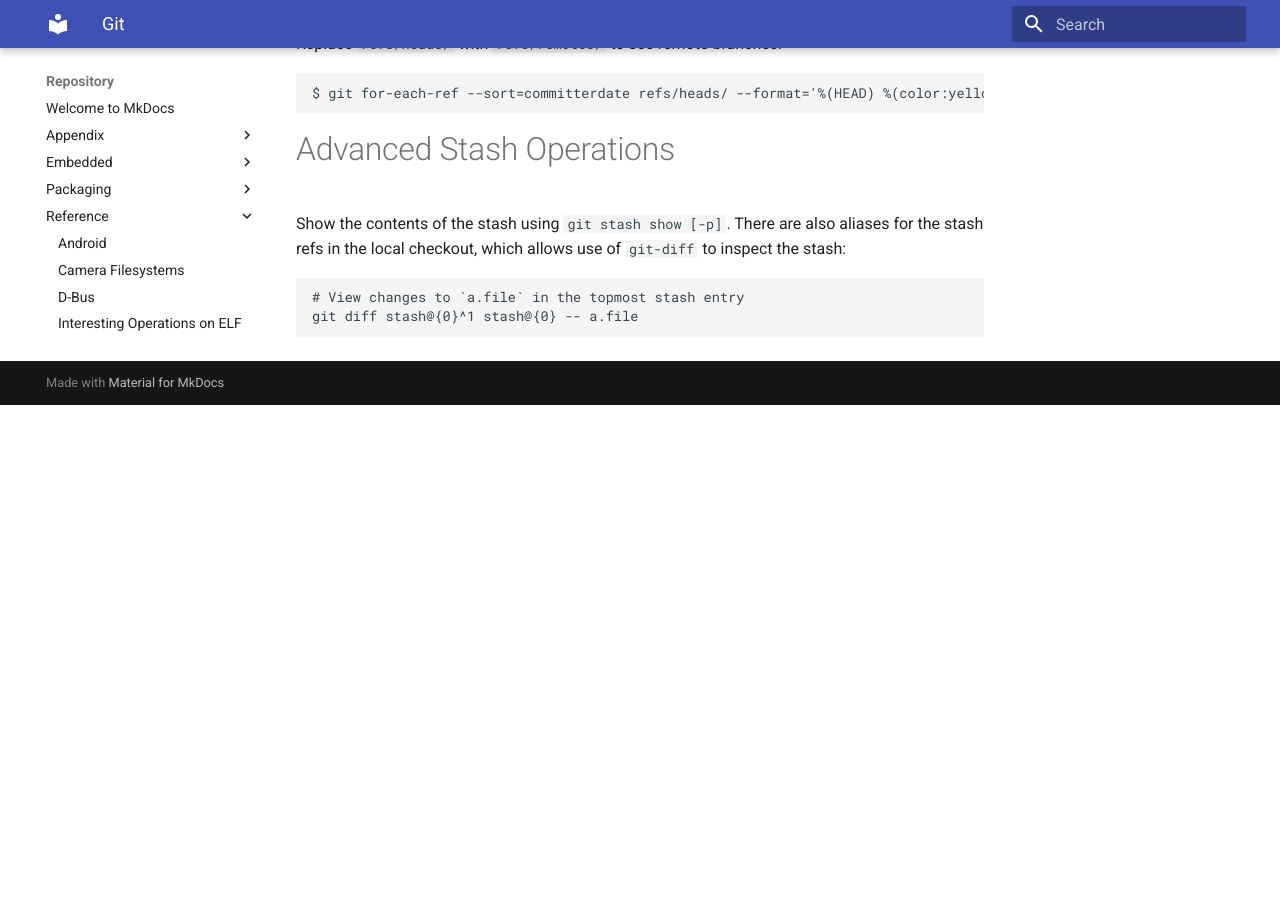
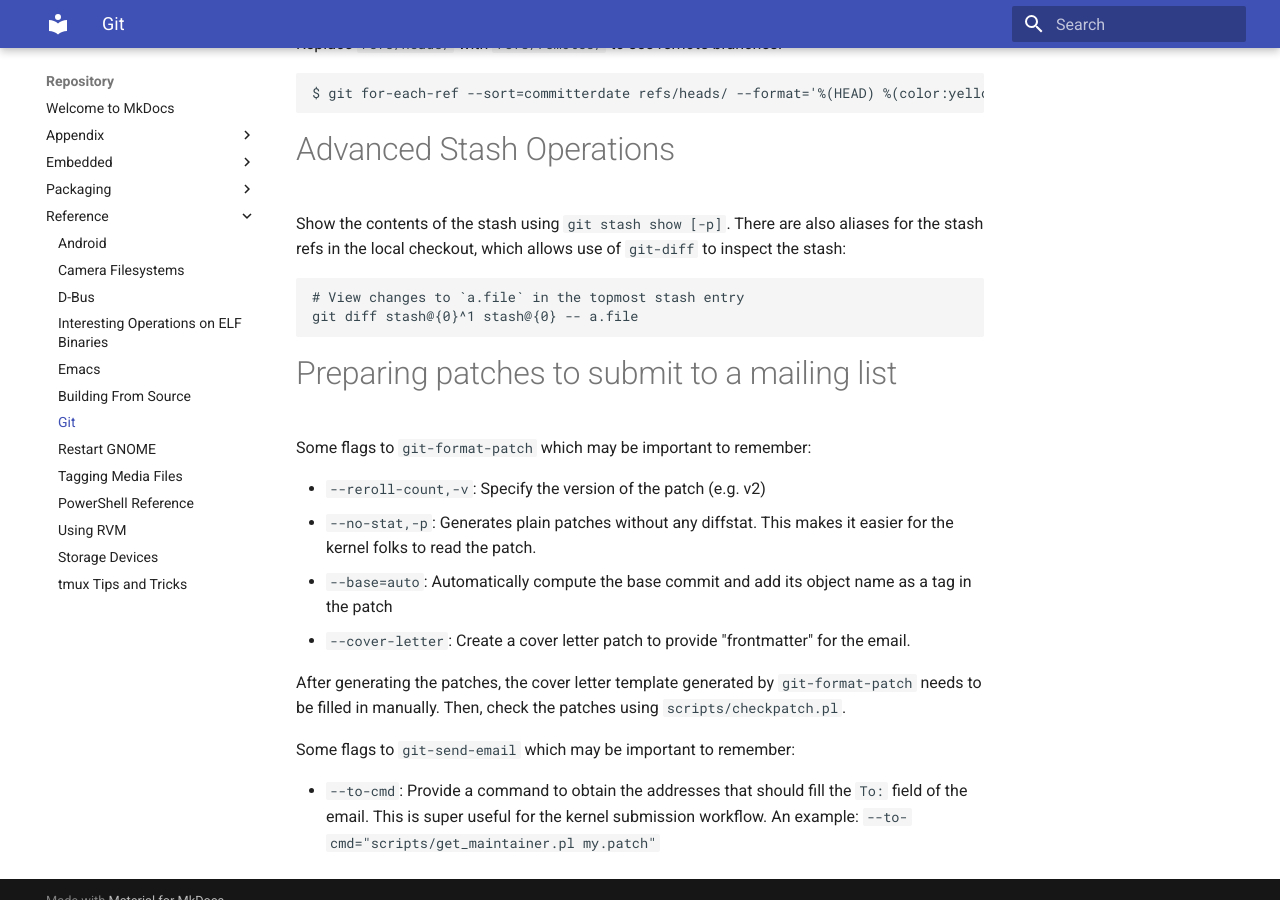
Before and after one commit to AmateurECE/twardyece-repository, an MkDocs documentation site: the page built from docs/Reference/Git.md, in a window 1280 px wide and 900 px high, scrolled down 681 px. Built offline with MkDocs 1.6.1 and Material for MkDocs 9.7.7, drawn with Linux system fonts in a browser that asks for light colours; before the commit the page ends 1086 px from its top, so only the background shows below that.

Commit message:
Add some useful information for submitting patches to mailing lists

````diff
--- a/docs/Reference/Git.md
+++ b/docs/Reference/Git.md
@@ -45,3 +45,25 @@ the stash:
 # View changes to `a.file` in the topmost stash entry
 git diff stash@{0}^1 stash@{0} -- a.file
 ```
+
+# Preparing patches to submit to a mailing list
+
+Some flags to `git-format-patch` which may be important to remember:
+
+* `--reroll-count,-v`: Specify the version of the patch (e.g. v2)
+* `--no-stat,-p`: Generates plain patches without any diffstat. This makes it easier
+  for the kernel folks to read the patch.
+* `--base=auto`: Automatically compute the base commit and add its object name as a
+  tag in the patch
+* `--cover-letter`: Create a cover letter patch to provide "frontmatter" for the
+  email.
+
+After generating the patches, the cover letter template generated by
+`git-format-patch` needs to be filled in manually. Then, check the patches using
+`scripts/checkpatch.pl`.
+
+Some flags to `git-send-email` which may be important to remember:
+
+* `--to-cmd`: Provide a command to obtain the addresses that should fill the `To:`
+  field of the email. This is super useful for the kernel submission workflow. An
+  example: `--to-cmd="scripts/get_maintainer.pl my.patch"`
````
